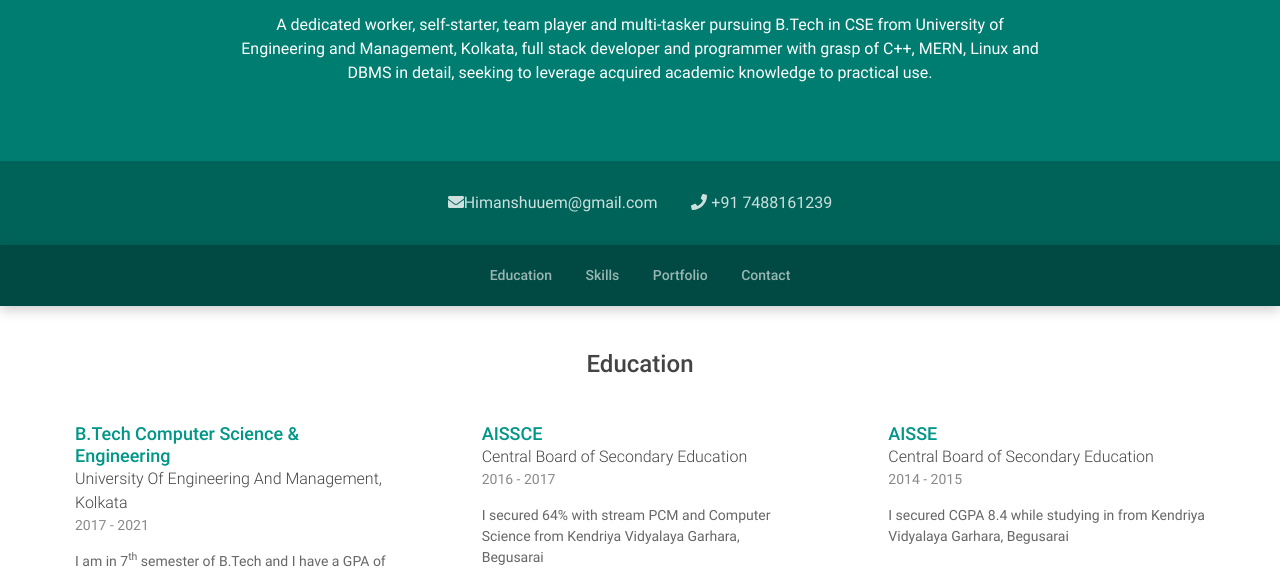
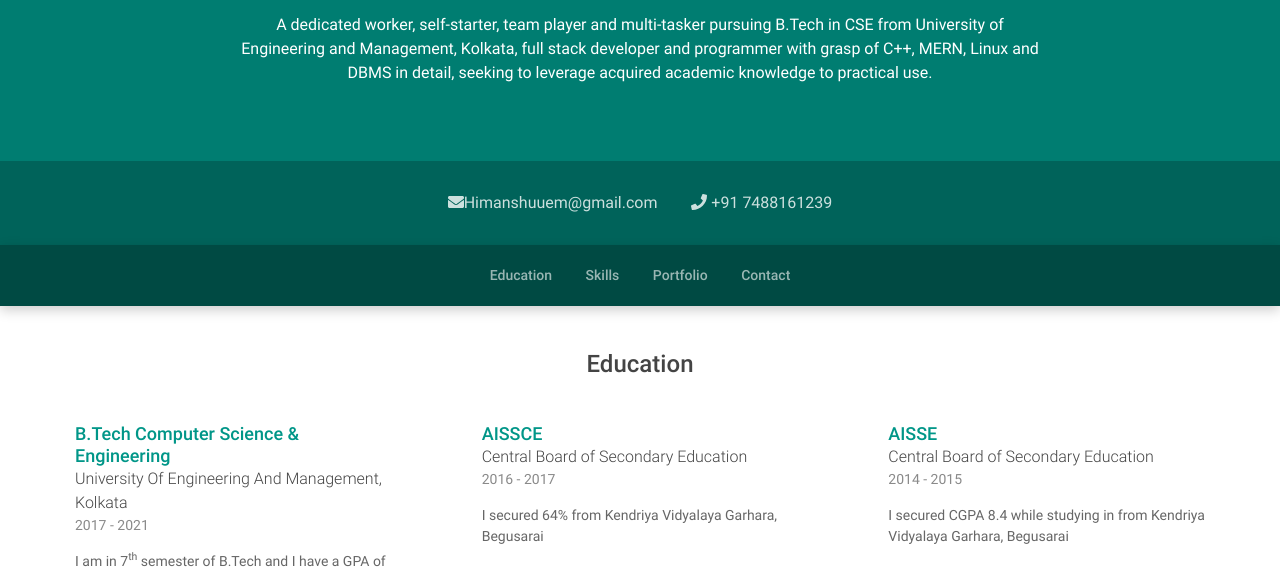
Before and after one commit to himanshuuem/himanshuuem.github.io, a plain HTML site: page index.html in a window 1280 px wide. Shown: the part 389-958 px from the top of the page. Drawn offline with Linux system fonts and the light colour scheme.

Commit message:
Update index.html

```diff
--- a/index.html
+++ b/index.html
@@ -100,7 +100,7 @@
                         </div><!--//education-body-->
                         <div class="time">2016 - 2017</div>
                         <div class="desc">
-                            I secured 64% with stream PCM and Computer Science from Kendriya Vidyalaya Garhara, Begusarai
+                            I secured 64%  from Kendriya Vidyalaya Garhara, Begusarai
 
                         </div>
                     </div><!--//item-inner-->
```
